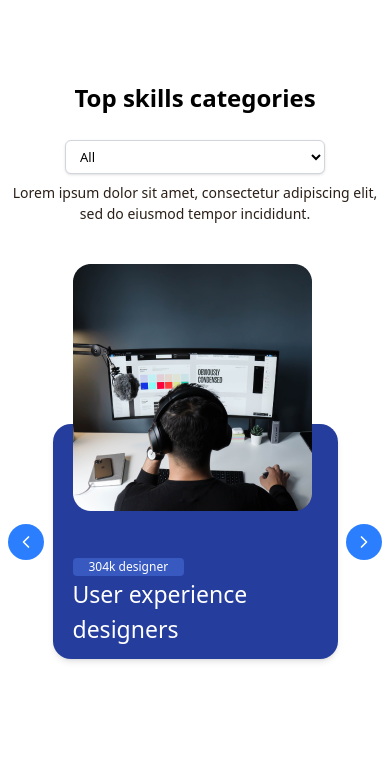
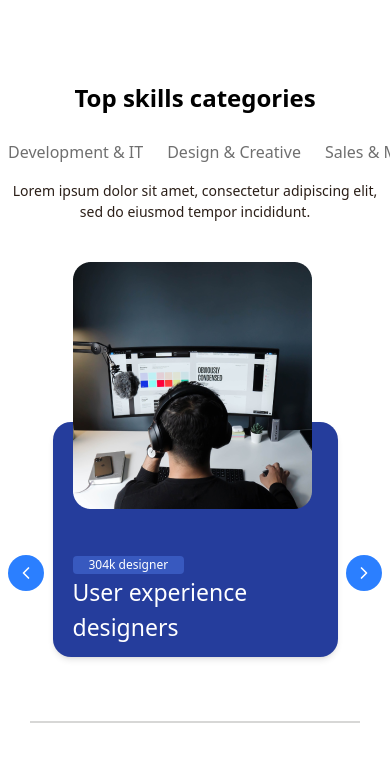
Before and after one commit to BKDR01/frelanser-Versel, a React (Vite) app: page / in a window 390 px wide. Shown: the top 762 px of the page. Built offline with nearby package versions, Linux system fonts and the light colour scheme.

Commit message:
xatoliklar togirlandi

```diff
--- a/src/Components/Nav/Top_Skils/TopSkils.jsx
+++ b/src/Components/Nav/Top_Skils/TopSkils.jsx
@@ -12,36 +12,11 @@ function TopSkils() {
   const [active, setActive] = useState(null);
 
   const cards = [
-    {
-      img: card1,
-      button: "304k designer",
-      title: "User experience designers",
-      category: "Design & Creative",
-    },
-    {
-      img: card3,
-      button: "210k developers",
-      title: "Frontend Developers",
-      category: "Development & IT",
-    },
-    {
-      img: card4,
-      button: "150k writers",
-      title: "Content Writers",
-      category: "Writing & Translation",
-    },
-    {
-      img: card3,
-      button: "180k marketers",
-      title: "Digital Marketers",
-      category: "Sales & Marketing",
-    },
-    {
-      img: card4,
-      button: "120k translators",
-      title: "Translators",
-      category: "Writing & Translation",
-    },
+    { img: card1, button: "304k designer", title: "User experience designers", category: "Design & Creative" },
+    { img: card3, button: "210k developers", title: "Frontend Developers", category: "Development & IT" },
+    { img: card4, button: "150k writers", title: "Content Writers", category: "Writing & Translation" },
+    { img: card3, button: "180k marketers", title: "Digital Marketers", category: "Sales & Marketing" },
+    { img: card4, button: "120k translators", title: "Translators", category: "Writing & Translation" },
   ];
 
   const tabs = [
@@ -53,21 +28,24 @@ function TopSkils() {
 
   return (
     <div className="max-w-[1240px] mx-auto pt-[80px]">
-      <h1 className="text-[24px] sm:text-[32px] md:text-[38px] lg:text-[43px] font-bold text-center">Top skills categories </h1>
+      <h1 className="text-[24px] sm:text-[32px] md:text-[38px] lg:text-[43px] font-bold text-center">Top skills categories</h1>
       <div className="mt-6">
-        <div className="block sm:hidden">
-          <select value={active || ""} onChange={(e) => setActive(e.target.value || null)} className="block mx-auto w-[85%] max-w-[260px] border border-gray-300 rounded-md px-2.5 py-1.5 text-[13px] sm:text-[14px] bg-white shadow-sm focus:outline-none focus:ring-2 focus:ring-[#D22F26] focus:border-[#D22F26]">
-            <option value="">All</option>
-            {tabs.map((tab) => (
-              <option key={tab} value={tab}>{tab}</option>
-            ))}
-          </select>
+        <div className="flex sm:hidden overflow-x-auto whitespace-nowrap px-2 scrollbar-hide">
+          {tabs.map((tab) => (
+            <button key={tab} onClick={() => setActive(tab)} className="inline-block relative pb-2 group mr-6 last:mr-0 flex-shrink-0">
+              <span className={`transition-colors duration-300 ${active === tab ? "text-[#D22F26]" : "text-[#6F6F6F] group-hover:text-[#D22F26]"}`}>
+                {tab}
+              </span>
+              <span className={`absolute left-0 right-0 -bottom-[1px] h-[2px] transition-all duration-300 ${active === tab ? "bg-[#D22F26]" : "bg-transparent group-hover:bg-[#D22F26]"}`}></span>
+            </button>
+          ))}
         </div>
-
-        <div className="hidden sm:flex justify-center gap-4 sm:gap-6 md:gap-10 text-[14px] sm:text-[16px] md:text-[18px] font-medium">
+        <div className="hidden sm:flex justify-center gap-6 md:gap-10 text-[14px] sm:text-[16px] md:text-[18px] font-medium">
           {tabs.map((tab) => (
-            <button key={tab} onClick={() => setActive(active === tab ? null : tab)} className="relative pb-2 group">
-              <span className={`transition-colors duration-300 ${active === tab ? "text-[#D22F26]" : "text-[#6F6F6F] group-hover:text-[#D22F26]"}`}>{tab} </span>
+            <button key={tab} onClick={() => setActive(tab)} className="relative pb-2 group">
+              <span className={`transition-colors duration-300 ${active === tab ? "text-[#D22F26]" : "text-[#6F6F6F] group-hover:text-[#D22F26]"}`}>
+                {tab}
+              </span>
               <span className={`absolute left-0 right-0 -bottom-[1px] h-[2px] transition-all duration-300 ${active === tab ? "bg-[#D22F26]" : "bg-transparent group-hover:bg-[#D22F26]"}`}></span>
             </button>
           ))}
@@ -102,19 +80,22 @@ function TopSkils() {
               <SwiperSlide key={index}>
                 <div className="relative bg-[#253D9C] w-[285px] h-[235px] rounded-[18px] p-5 cursor-pointer shadow-md pt-[129px] mx-auto">
                   <img src={card.img} alt="" className="transition-transform duration-300 hover:-translate-y-2 absolute top-[-160px]" />
-                  <button className="text-[12px] text-white bg-[#3859BF] px-4 rounded-[4px]">{card.button}</button>
+                  <button className="text-[12px] text-white bg-[#3859BF] px-4 rounded-[4px]">
+                    {card.button}
+                  </button>
                   <h2 className="text-white text-[23px]">{card.title}</h2>
                 </div>
               </SwiperSlide>
             ))}
+
         </Swiper>
+        <hr className="w-auto mx-[30px] border-[#D7D7D6] mt-[64px] mb-[50px] border-[1px]" />
 
         <div className="absolute top-1/2 -translate-y-1/2 left-2 sm:left-2 md:left-2 lg:-left-6 xl:-left-10 z-10">
           <div className="w-[36px] h-[36px] md:w-[44px] md:h-[44px] flex items-center justify-center rounded-full bg-blue-500 cursor-pointer custom-next">
             <FiChevronLeft className="text-white text-[20px] md:text-[24px]" />
           </div>
         </div>
-
         <div className="absolute top-1/2 -translate-y-1/2 right-2 sm:right-2 md:right-2 lg:-right-6 xl:-right-10 z-10">
           <div className="w-[36px] h-[36px] md:w-[44px] md:h-[44px] flex items-center justify-center rounded-full bg-blue-500 cursor-pointer custom-prev">
             <FiChevronRight className="text-white text-[20px] md:text-[24px]" />
```
